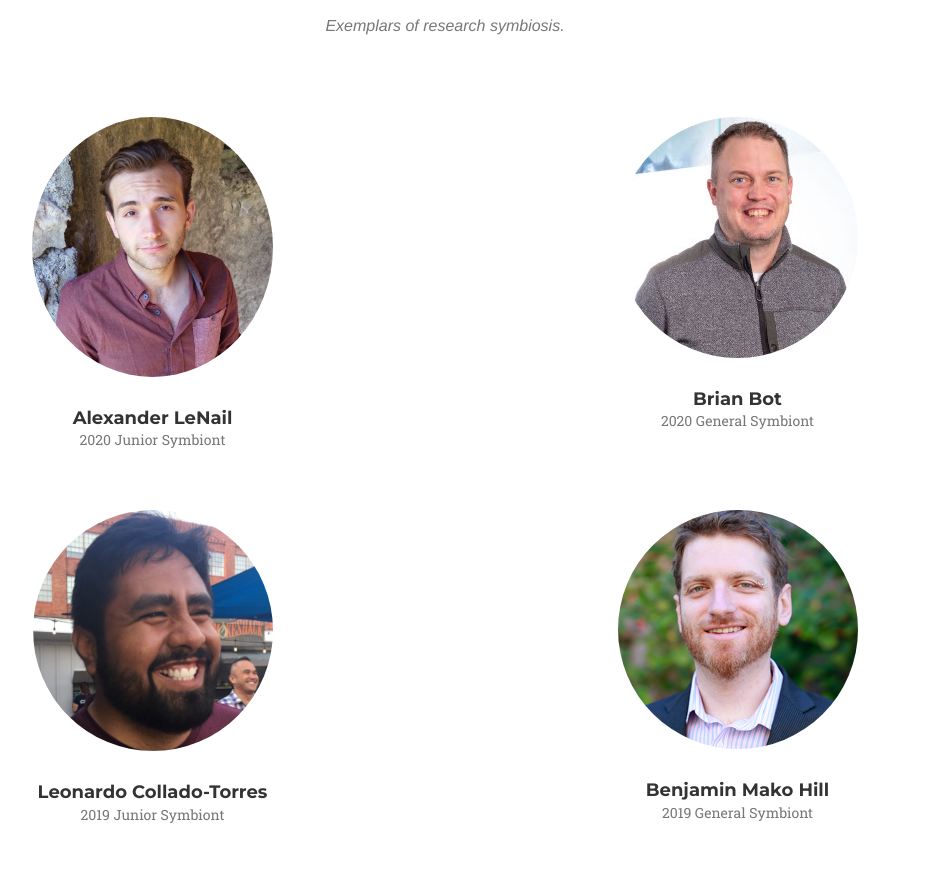
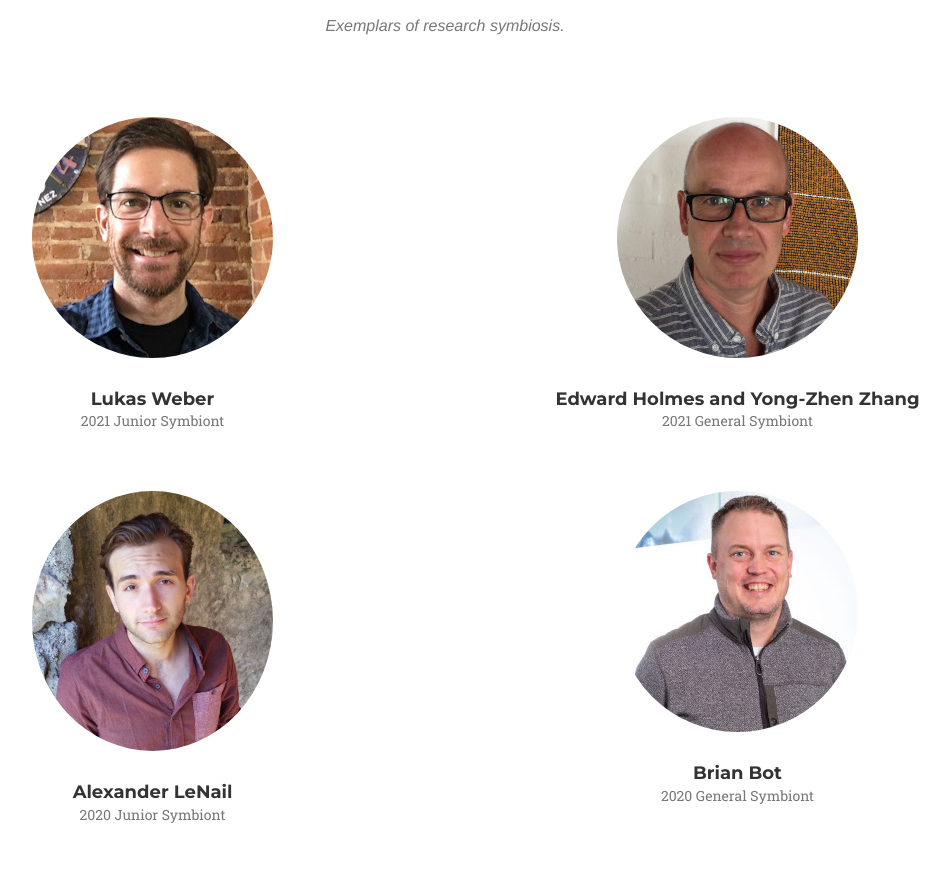
Before and after one commit to rp-award/symbiont-website, a website: page index.html in a window 1280 px wide. Shown: the part 3817-4697 px from the top of the page, without its empty margins (195-1145 px from the left). Drawn offline with nearby package versions, Linux system fonts and the light colour scheme; a web font is replaced by a local one.

Commit message:
2021 winners

```diff
--- a/index.html
+++ b/index.html
@@ -389,6 +389,23 @@ We support discovery research into life, health and wellbeing, and we’re takin
   <div class="row">
    <div class="col-md-6 col-sm-6 portfolio-item">
      <div class="team-member">
+      <img src="img/past-recipients/Lukas_Weber.jpg" class="img-responsive img-circle" alt="">
+      <h4>Lukas Weber</h4>
+      <p class="text-muted">2021 Junior Symbiont</p>
+     </div>
+   </div>
+   <div class="col-md-6 col-sm-6 portfolio-item">
+     <div class="team-member">
+      <img src="img/past-recipients/Edward_Holmes.jpg" class="img-responsive img-circle" alt="">
+      <h4>Edward Holmes and Yong-Zhen Zhang </h4>
+      <p class="text-muted">2021 General Symbiont</p>
+     </div>
+   </div>
+  </div>
+
+  <div class="row">
+   <div class="col-md-6 col-sm-6 portfolio-item">
+     <div class="team-member">
       <img src="img/past-recipients/Alex_LeNail.jpg" class="img-responsive img-circle" alt="">
       <h4>Alexander LeNail</h4>
       <p class="text-muted">2020 Junior Symbiont</p>
```
Also changed, not shown: img/past-recipients/Edward_Holmes.jpg (added), img/past-recipients/Lukas_Weber.jpg (added).
